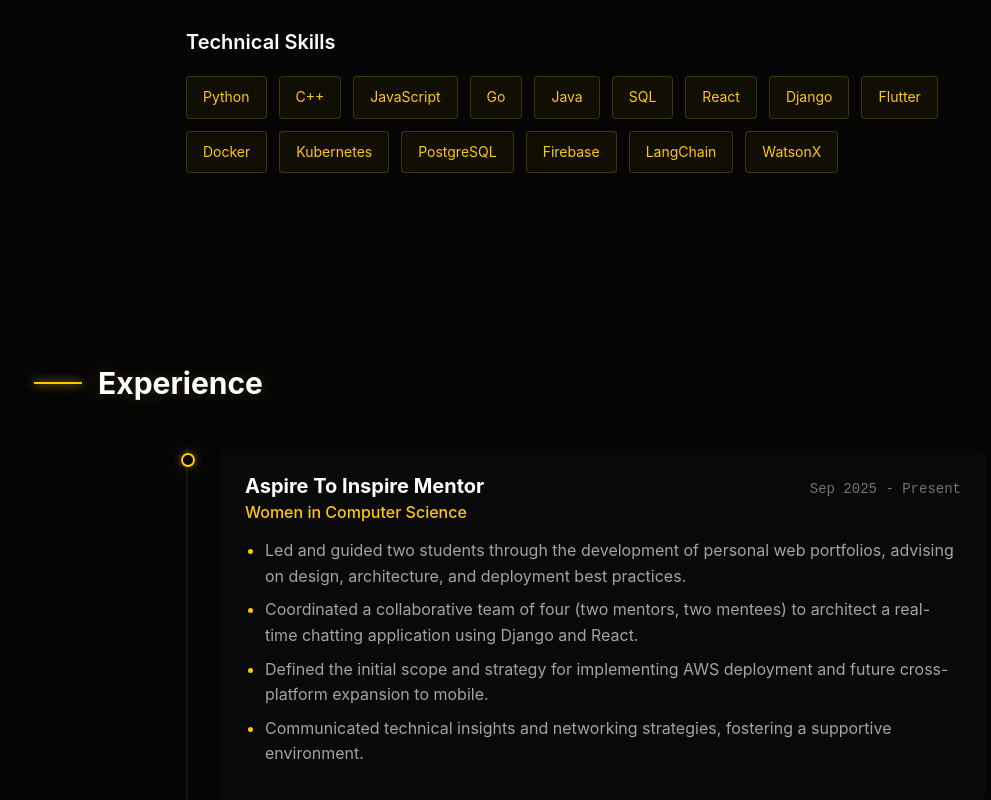
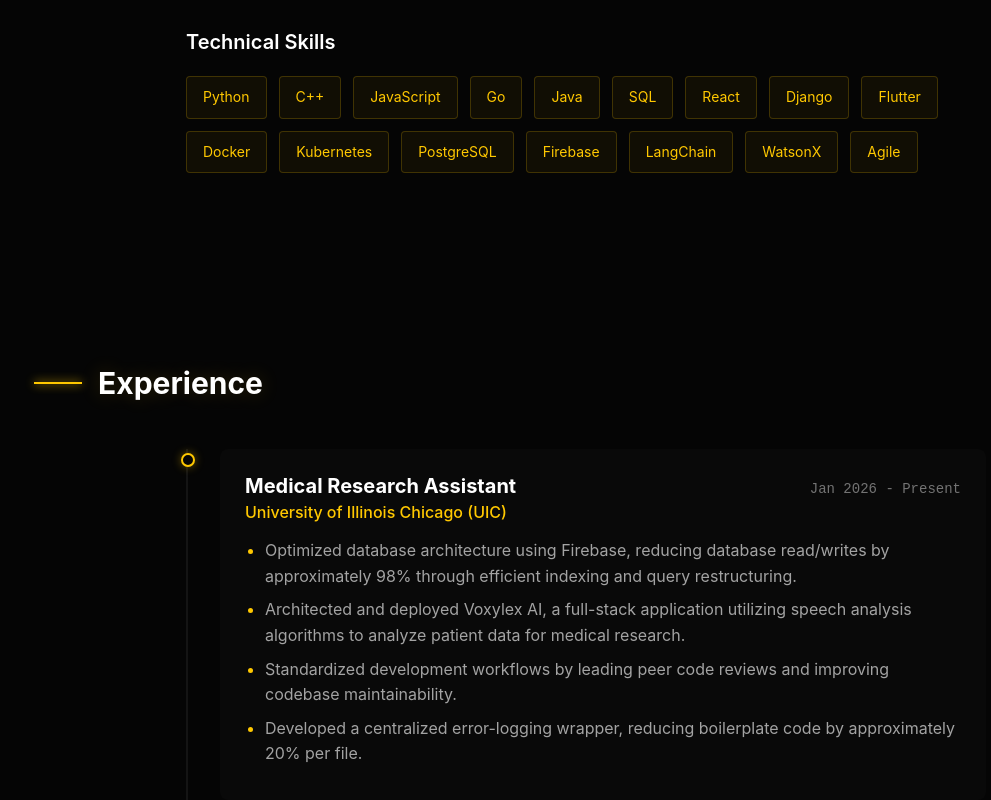
Before and after one commit to FernandoLpz0911/Personal-Webpage, a React (Vite) app in the folder PersonalWebpage/: page / in a window 1280 px wide. Shown: the part 1480-2280 px from the top of the page, without its empty margins (54-1045 px from the left). Built offline with nearby package versions, Linux system fonts and the light colour scheme; no server answers.

Commit message:
Webpage updates

```diff
--- a/PersonalWebpage/src/components/About.jsx
+++ b/PersonalWebpage/src/components/About.jsx
@@ -4,10 +4,11 @@ import '../styles/About.css';
 const skills = [
   "Python", "C++", "JavaScript", "Go", "Java", "SQL",
   "React", "Django", "Flutter", "Docker", "Kubernetes",
-  "PostgreSQL", "Firebase", "LangChain", "WatsonX"
+  "PostgreSQL", "Firebase", "LangChain", "WatsonX", "Agile"
 ];
 
 const coursework = [
+  "Artificial Intelligence",
   "Data Structures", "Machine Organization", "Languages & Automata",
   "Programming Language Design", "Math Foundations of Computing"
 ];
--- a/PersonalWebpage/src/components/Experience.jsx
+++ b/PersonalWebpage/src/components/Experience.jsx
@@ -2,6 +2,18 @@ import React from 'react';
 import '../styles/Experience.css';
 
 const experiences = [
+  {
+  id: 0,
+  role: "Medical Research Assistant",
+  company: "University of Illinois Chicago (UIC)",
+  period: "Jan 2026 - Present",
+  description: [
+    "Optimized database architecture using Firebase, reducing database read/writes by approximately 98% through efficient indexing and query restructuring.",
+    "Architected and deployed Voxylex AI, a full-stack application utilizing speech analysis algorithms to analyze patient data for medical research.",
+    "Standardized development workflows by leading peer code reviews and improving codebase maintainability.",
+    "Developed a centralized error-logging wrapper, reducing boilerplate code by approximately 20% per file."
+  ]
+  },
   {
     id: 1,
     role: "Aspire To Inspire Mentor",
--- a/PersonalWebpage/src/components/Projects.jsx
+++ b/PersonalWebpage/src/components/Projects.jsx
@@ -34,6 +34,14 @@ const projects = [
     image: "RAGAssistant.png",
     link: "https://ibm-ai-manual-summarizer-and-upload.vercel.app/",
   },
+  {
+  id: 5,
+  title: "IoT Smart Home System",
+  description: "Developed a smart home ecosystem integrating real-time motion lighting and sensors. Built a wireless network connecting Arduinos via ESP32 and Blynk, boosting performance by 75% using non-blocking I/O.",
+  techStack: ["C++", "Arduino IDE", "ESP32", "IoT"],
+  image: "SmartHome.png",
+  link: "https://github.com/FernandoLpz0911/Smart-Home-Project",
+}
 ];
 
 const Projects = () => {
```
